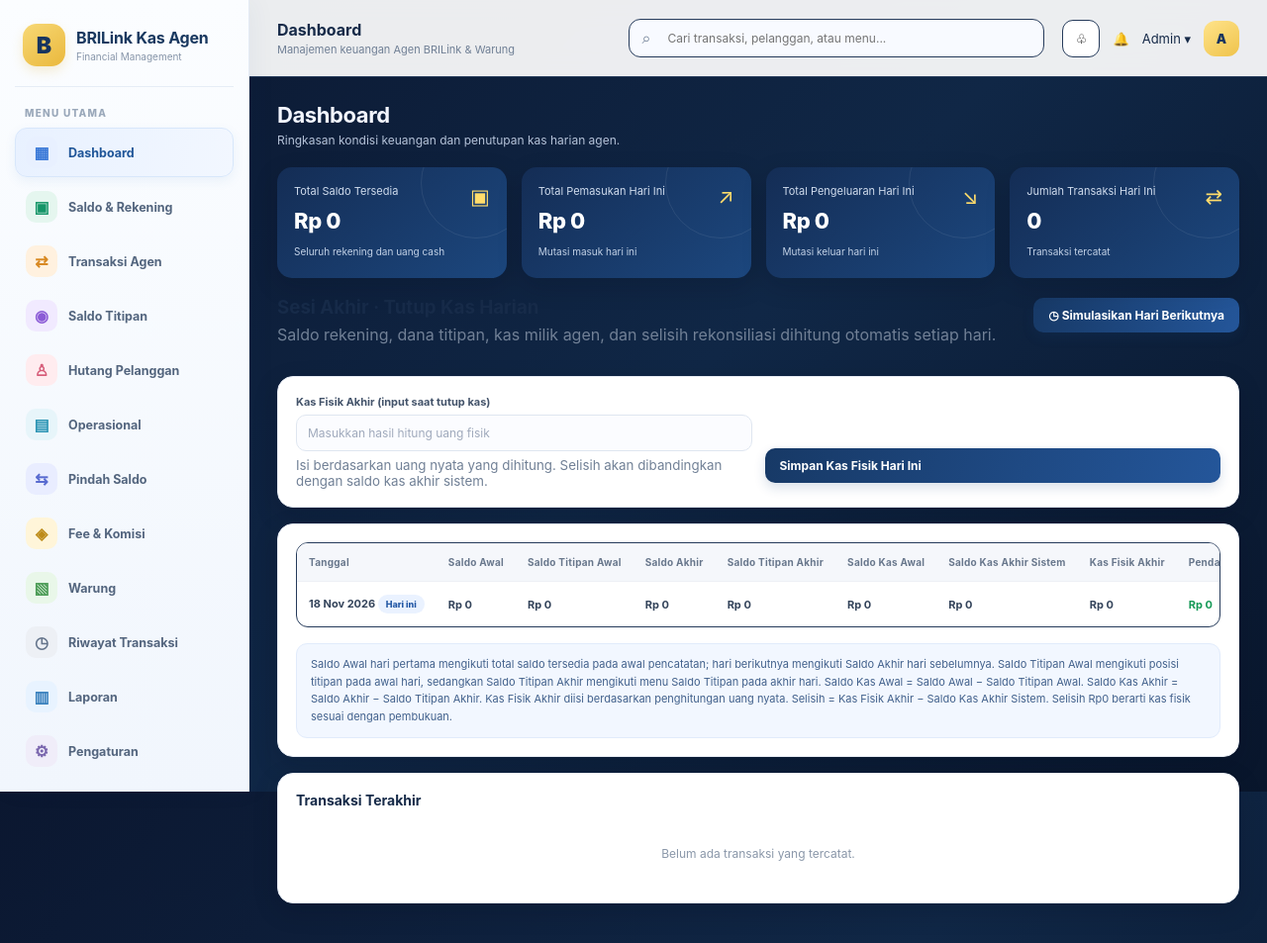
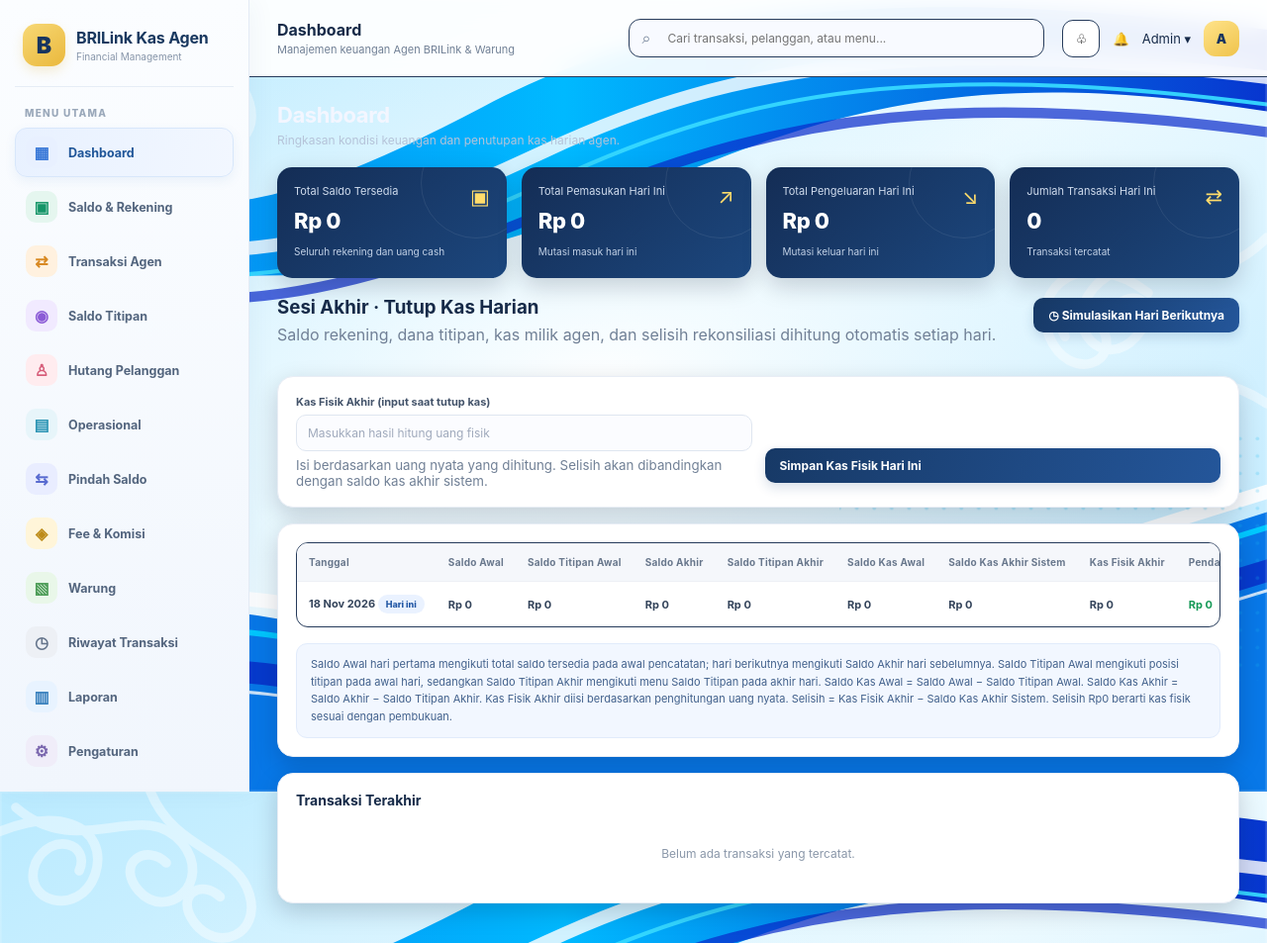
Before and after one commit to ligalalaku/kas-agen-brilink, a plain HTML site: page index.html in a window 1280 px wide. Shown: the whole page at 99% size. Drawn offline with Linux system fonts and the light colour scheme.

Commit message:
Apply blue ornamental wave background across Kas Agen BRILink pages

```diff
--- a/index.html
+++ b/index.html
@@ -13,7 +13,7 @@
   --radius:16px;
 }
 *{box-sizing:border-box}
-body{margin:0;background:linear-gradient(135deg,#0b1730 0%,#102746 52%,#09162c 100%);font-family:Inter,ui-sans-serif,system-ui,-apple-system,"Segoe UI",Arial,sans-serif;color:var(--text);background-attachment:fixed}
+body{margin:0;background:#dff3ff url('assets/bg-kas-agen.svg') center top/cover fixed no-repeat;font-family:Inter,ui-sans-serif,system-ui,-apple-system,"Segoe UI",Arial,sans-serif;color:var(--text)}
 button,input,select,textarea{font:inherit}
 button{cursor:pointer}
 .app{min-height:100vh}
```
